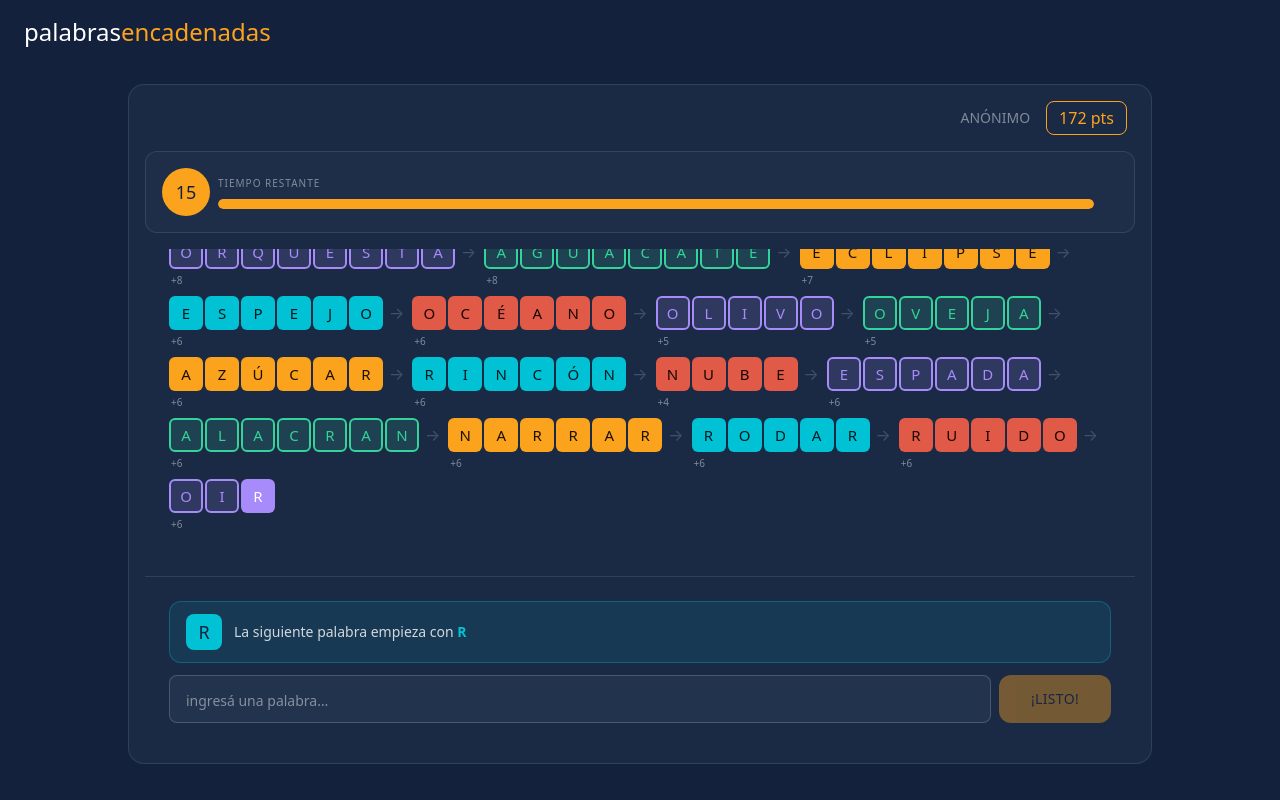
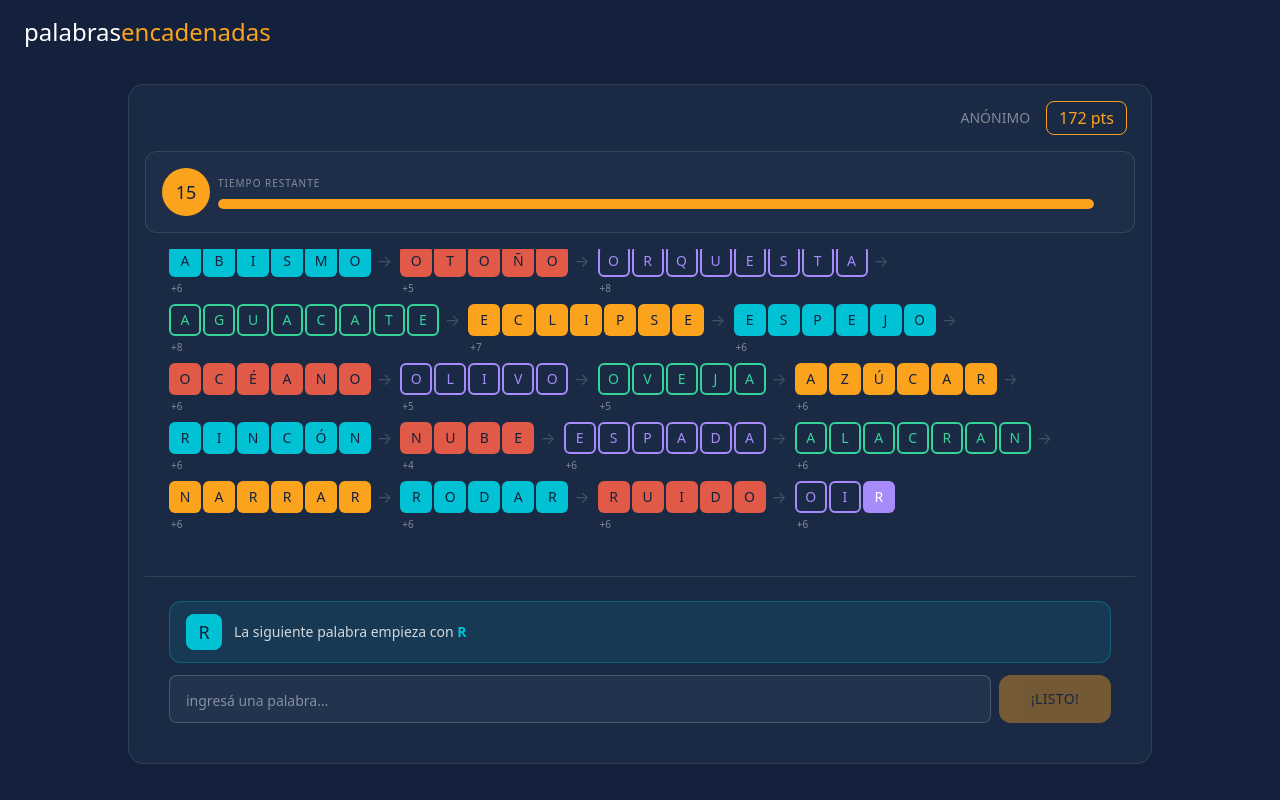
Before and after one commit to agusgarrido/unq-ui-agustin-garrido-trabajo-final, a React (Vite) app: page /game in a window 1280 px wide. Built offline with nearby package versions, Linux system fonts and the light colour scheme.

Commit message:
Fix: Estilos traídos desde index.css

```diff
--- a/src/components/ui/LetterTile.styles.ts
+++ b/src/components/ui/LetterTile.styles.ts
@@ -1,9 +1,9 @@
 export const baseStyles = {
-  sun:    'bg-sun text-[#1a1000]',
-  cyan:   'bg-cyan text-[#001a20]',
-  rust:   'bg-rust text-[#1a0400]',
-  purple: 'bg-[var(--purple-dim)] border-2 border-purple text-purple',
-  green:  'bg-[rgba(52,211,153,0.15)] border-2 border-green text-green',
+  sun:    'bg-sun text-navy',
+  cyan:   'bg-cyan text-navy',
+  rust:   'bg-rust text-navy',
+  purple: 'bg-purple-dim border-2 border-purple text-purple',
+  green:  'bg-green-dim border-2 border-green text-green',
 }
 
 export const highlightStyles = {
@@ -11,11 +11,11 @@ export const highlightStyles = {
   cyan:   'bg-white text-cyan border-2 border-cyan',
   rust:   'bg-white text-rust border-2 border-rust',
   purple: 'bg-purple text-white',
-  green:  'bg-green text-[#001a10]',
+  green:  'bg-green text-navy',
 }
 
 export const sizeStyles = {
-  sm: 'w-6 h-6 text-[11px] rounded',
-  md: 'w-[34px] h-[34px] text-[15px] rounded-md',
-  lg: 'w-[42px] h-[42px] text-[19px] rounded-md',
+  sm: 'w-6 h-6 text-xs rounded',
+  md: 'w-8 h-8 text-sm rounded-md',
+  lg: 'w-10 h-10 text-base rounded-md',
 }
```
